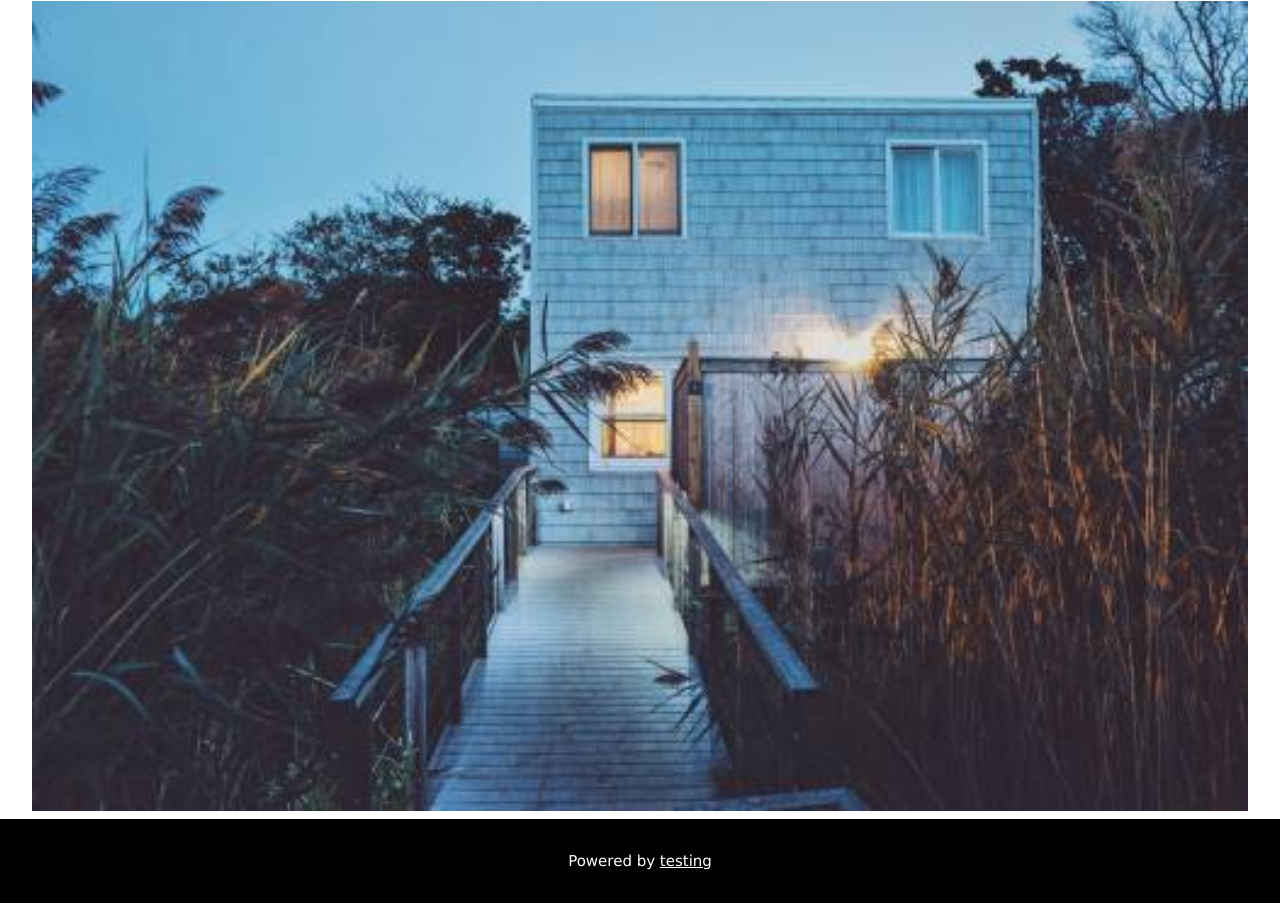
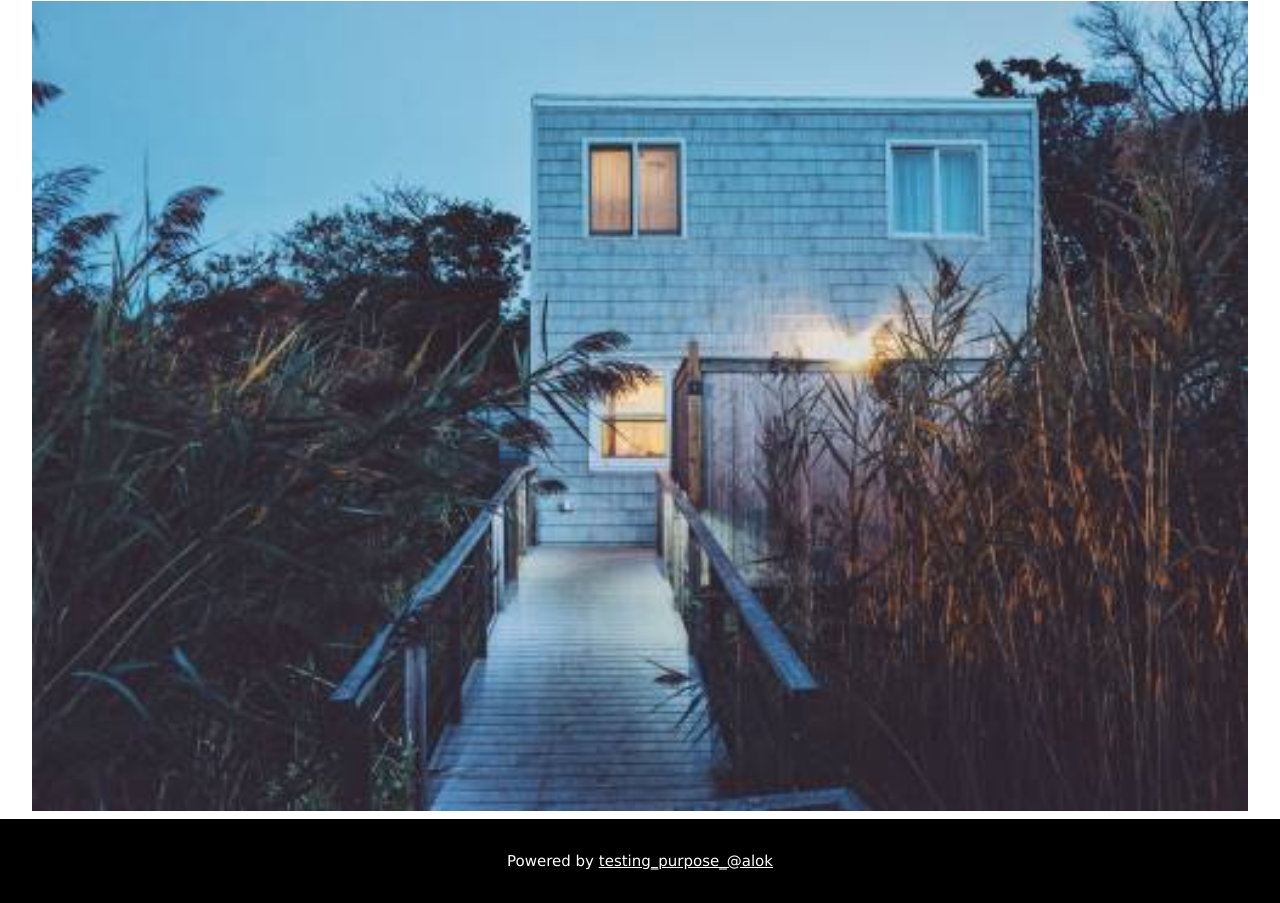
Before and after one commit to alokfgiet2019/testingproject, a plain HTML site: page Index.html in a window 1280 px wide. Shown: the part 2462-3365 px from the top of the page. Drawn offline with nearby package versions, Linux system fonts and the light colour scheme.

Commit message:
changes in index

```diff
--- a/Index.html
+++ b/Index.html
@@ -157,7 +157,7 @@
 
 <!-- Footer -->
 <footer class="w3-center w3-black w3-padding-16">
-  <p>Powered by <a href="https://www.w3schools.com/w3css/default.asp" title="testing" target="_blank" class="w3-hover-text-green">testing</a></p>
+  <p>Powered by <a href="https://www.w3schools.com/w3css/default.asp" title="testing" target="_blank" class="w3-hover-text-green">testing_purpose_@alok</a></p>
 </footer>
 
 </body>
```
